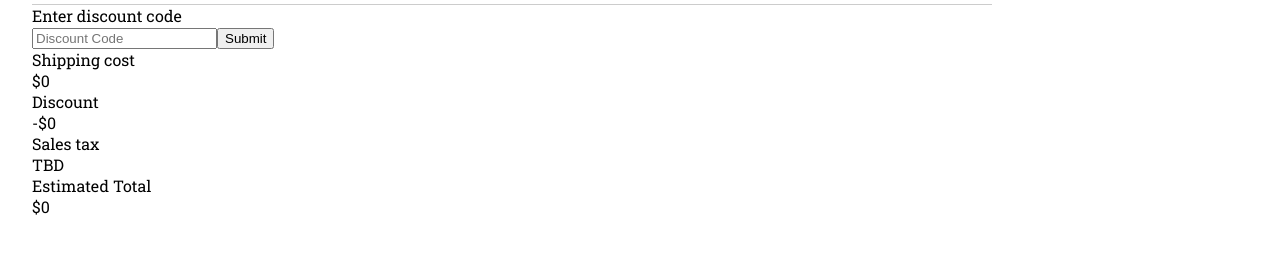
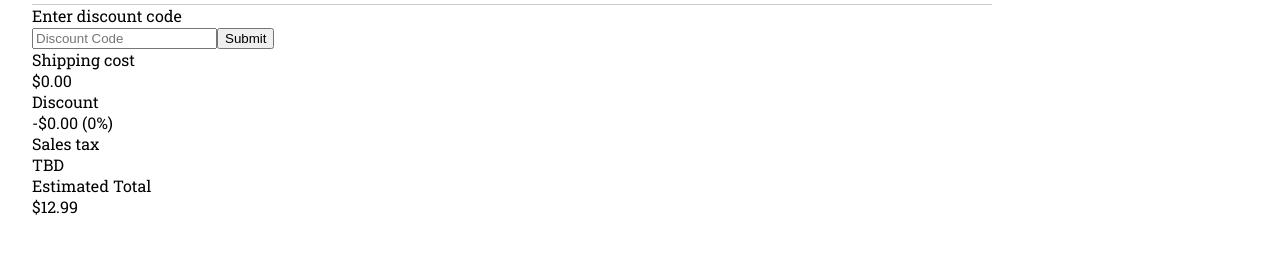
Before and after one commit to Alyoshka5/shopping-cart, a React (Create React App) app: page /shop/cart in a window 1280 px wide. Shown: the part 469-722 px from the top of the page. Built offline with nearby package versions, Linux system fonts and the light colour scheme.

Commit message:
Display shipping, discount, tax, and total prices

```diff
--- a/src/components/shop-page/Cart.tsx
+++ b/src/components/shop-page/Cart.tsx
@@ -1,9 +1,35 @@
 import { CartProps } from "../../types";
 import '../../styles/Cart.css';
 import CartProductRow from "./CartProductRow";
+import { useEffect, useState } from "react";
+import discountCodes from "./discountCodes";
+import products from "./products";
 
 export default function Cart({ shoppingCart, setShoppingCart }: CartProps) {
-    const itemQuantity = Object.values(shoppingCart).reduce((total, val) => total + val, 0);
+    const shippingCost = 0.0;
+    const [discountCode, setDiscountCode] = useState('');
+    const [discount, setDiscount] = useState(0);
+    const [totalPrice, setTotalPrice] = useState(0);
+
+    const handleDiscountCode = (e: React.FormEvent<HTMLFormElement>) => {
+        e.preventDefault();
+        if (Object.keys(discountCodes).includes(discountCode)) {
+            setDiscount(discountCodes[discountCode])
+        }
+        setDiscountCode('');
+    }
+
+    useEffect(() => {
+        let price = parseFloat(Object.keys(shoppingCart)
+        .reduce((total, key) => total + shoppingCart[key] * products[parseInt(key)].price, 0)
+        .toFixed(2));
+
+        price -= shippingCost;
+        price -= price * discount;
+
+        setTotalPrice(price);
+
+    }, [shoppingCart, shippingCost, discount]);
 
     return (
         <div className="cart">
@@ -24,20 +50,20 @@ export default function Cart({ shoppingCart, setShoppingCart }: CartProps) {
                 }
             </div>
             <div className="summary">
-                <form className="discount-code-form">
+                <form className="discount-code-form" onSubmit={handleDiscountCode}>
                     <label htmlFor='discount-code'>Enter discount code</label>
                     <div className="input-submit-container">
-                        <input type='text' placeholder="Discount Code" />
+                        <input type='text' value={discountCode} onChange={(e) => setDiscountCode(e.target.value)} placeholder="Discount Code" />
                         <button type="submit">Submit</button>
                     </div>
                 </form>
                 <div className="summary-row">
                     <div>Shipping cost</div>
-                    <div>$0</div>
+                    <div>${shippingCost.toFixed(2)}</div>
                 </div>
                 <div className="summary-row">
                     <div>Discount</div>
-                    <div>-$0</div>
+                    <div>-${(totalPrice / (1 - discount) * discount).toFixed(2)} ({(discount * 100).toString()}%)</div>
                 </div>
                 <div className="summary-row">
                     <div>Sales tax</div>
@@ -45,7 +71,7 @@ export default function Cart({ shoppingCart, setShoppingCart }: CartProps) {
                 </div>
                 <div className="summary-row">
                     <div>Estimated Total</div>
-                    <div>$0</div>
+                    <div>${totalPrice.toFixed(2)}</div>
                 </div>
             </div>
         </div>
```
